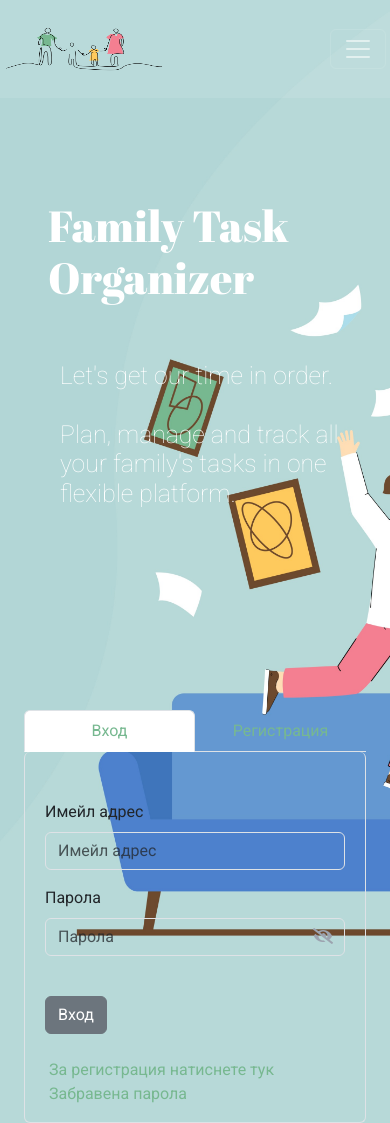
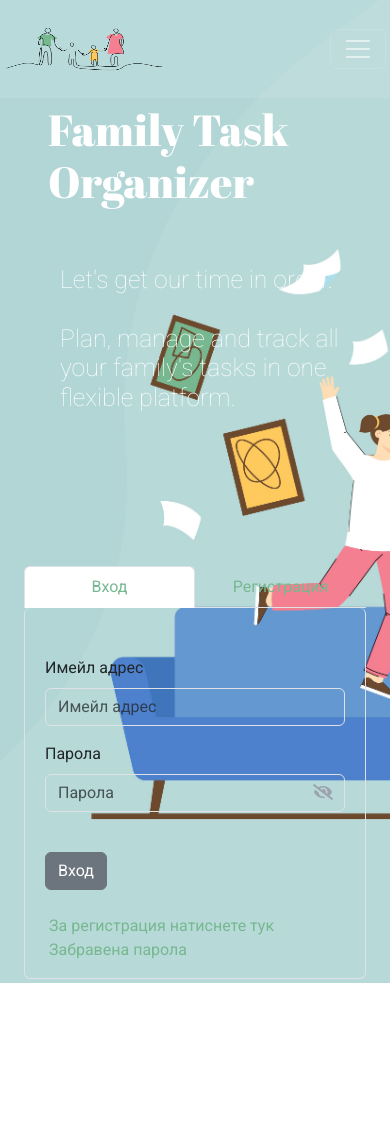
Before and after one commit to magdalenavelikova/FTO, a React (Create React App) app in the folder rest-client/: page / in a window 390 px wide. After the commit the page ends 983 px from the top, so only its background shows below. Built offline with nearby package versions, Linux system fonts and the light colour scheme.

Commit message:
responsive

```diff
--- a/rest-client/src/components/Home/Home.js
+++ b/rest-client/src/components/Home/Home.js
@@ -20,14 +20,16 @@ export const Home = () => {
       <Row>
         <Col className='mt-lg-5 pt-lg-5 mt-2'>
           <Row
-            className='mt-5 pt-5'
+            className='mt-lg-5 pt-5'
             style={{
               minHeight: "30vh",
             }}>
-            <h1 className='title display-1 mt-5 p-5'>Family Task Organizer</h1>
+            <h1 className='title display-1 mt-lg-5 p-5 '>
+              Family Task Organizer
+            </h1>
           </Row>
           <Row
-            className='ps-5'
+            className='ps-5 '
             style={{
               minHeight: "30vh",
             }}>
@@ -37,7 +39,7 @@ export const Home = () => {
             </h2>
           </Row>
         </Col>
-        <Col className='mt-5 pt-5'>
+        <Col className='mt-lg-5 pt-5'>
           <AuthTab></AuthTab>
         </Col>
       </Row>
--- a/rest-client/src/components/Register/Register.js
+++ b/rest-client/src/components/Register/Register.js
@@ -202,7 +202,7 @@ export const RegisterPage = () => {
           </Form.Group>
 
           <Button
-            className='col-md-4  m-auto mt-4 mb-3'
+            className='col-md-6  m-auto mt-4 mb-3'
             variant='secondary'
             type='submit'>
             {isLoading && (
--- a/rest-client/src/components/Tabs/AuthTab.js
+++ b/rest-client/src/components/Tabs/AuthTab.js
@@ -13,9 +13,13 @@ export const AuthTab = () => {
 
   return (
     <Container fluid className='m-auto  pt-lg-5'>
-      <Row xl={12} xs={1} md={2} className='pt-lg-5'>
+      <Row xl={12} xs={1} md={2} className='pt-lg-5 mb-1'>
         <Col className=' m-auto border-secondary pt-lg-5'>
-          <Tabs justify activeKey={key} onSelect={(k) => setKey(k)}>
+          <Tabs
+            className='mt-lg-5 '
+            justify
+            activeKey={key}
+            onSelect={(k) => setKey(k)}>
             <Tab
               className='border border-top-0 rounded'
               eventKey='login'
```
Also changed, not shown: 2 other files (tests, documents, lock files or other folders).
